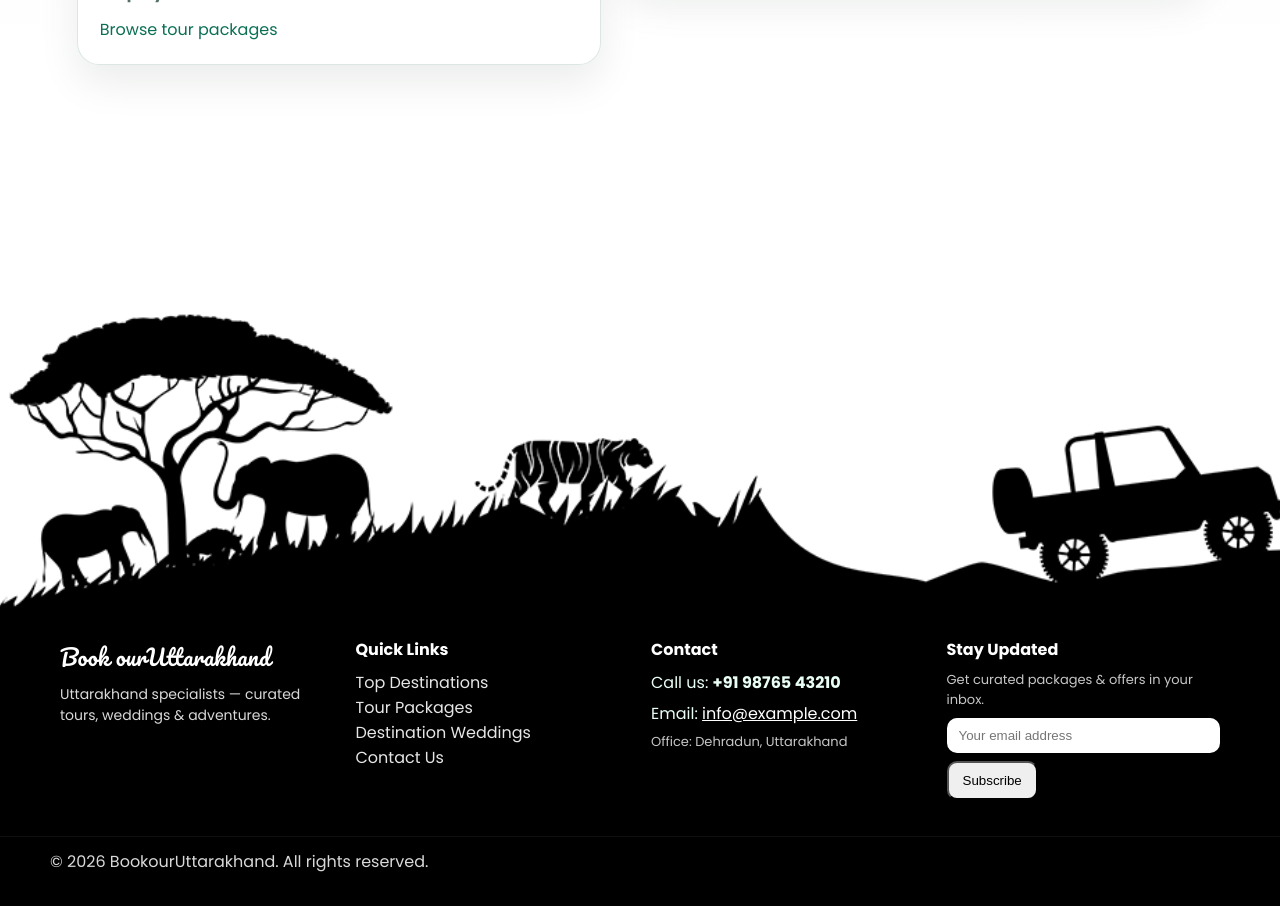
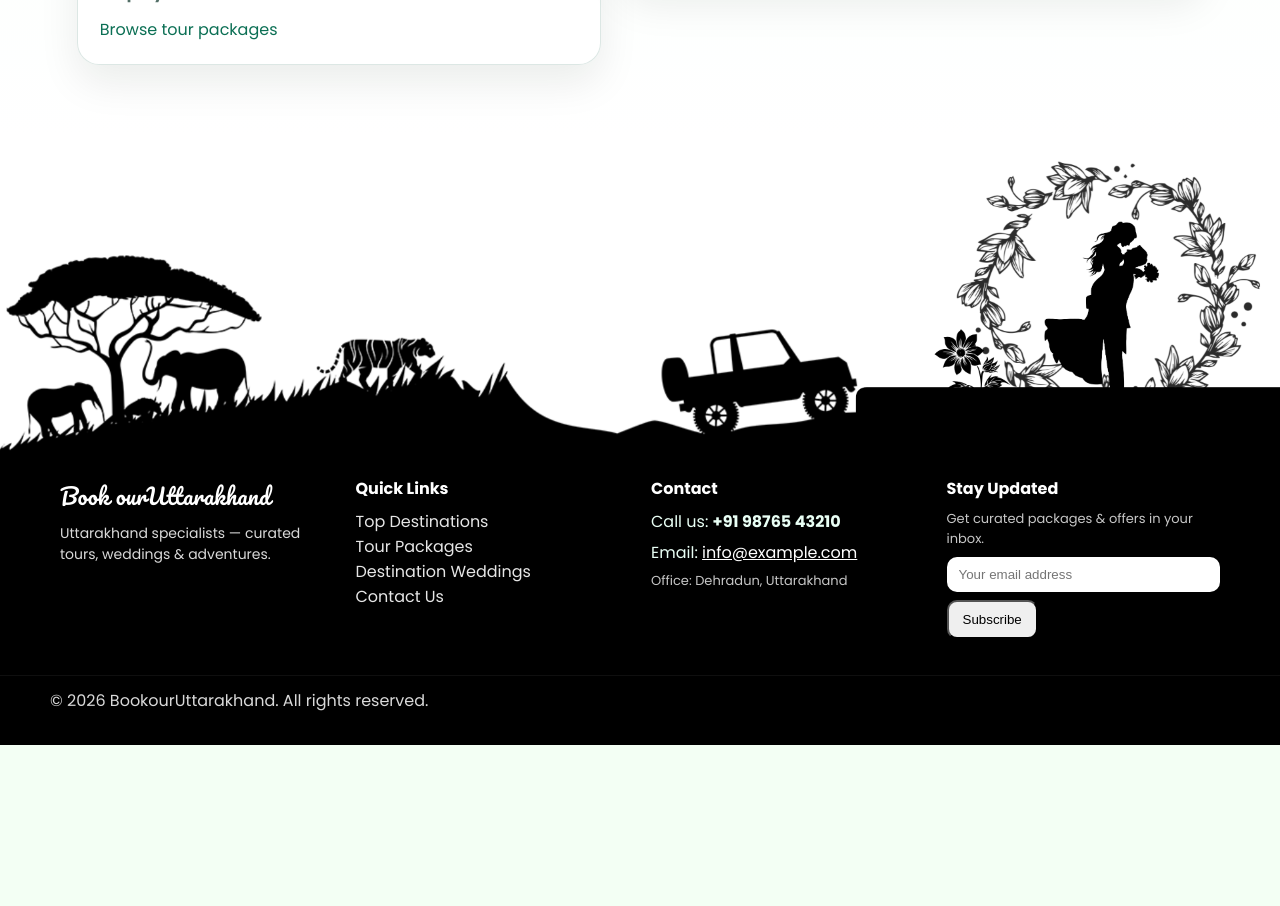
Before and after one commit to amankProgrammer/book-my-uttarakhand, a React (Vite) app: page /contact in a window 1280 px wide. Shown: the part 1060-1966 px from the top of the page. After the commit the page ends 1805 px from the top, so only its background shows below. Built offline with nearby package versions, Linux system fonts and the light colour scheme; no server answers.

Commit message:
final fix

```diff
--- a/src/pages/pages.css
+++ b/src/pages/pages.css
@@ -3788,6 +3788,18 @@
 
   .contact-form-row {
     grid-template-columns: 1fr;
+  }
+}
+
+@media (max-width: 520px) {
+  .contact-hero-actions a {
+    width: 100%;
+    justify-content: center;
+  }
+
+  .contact-panel,
+  .contact-form-card {
+    padding: 18px;
   }
 }
 
--- a/src/style.css
+++ b/src/style.css
@@ -32,6 +32,16 @@
   color: var(--text);
   font-family: var(--font-sans);
   overflow-x: hidden;
+}
+
+img,
+video,
+iframe {
+  max-width: 100%;
+}
+
+[id] {
+  scroll-margin-top: calc(var(--navbar-height) + 14px);
 }
 
 .container {
@@ -329,7 +339,7 @@
 .video-banner {
   margin-top: var(--navbar-height);
   height: calc(100dvh - var(--navbar-height));
-  min-height: 100vh;
+  min-height: 500px;
   width: 100%;
   position: relative;
   overflow: hidden;
@@ -1101,6 +1111,10 @@
   .wedding-card {
     transform: translateY(-8px);
     padding: 16px;
+  }
+
+  .dw-rsvp {
+    padding: 72px 16px;
   }
 }
 
@@ -1839,6 +1853,10 @@
   .dw-hero {
     background-attachment: scroll;
   }
+
+  .dw-rsvp {
+    background-attachment: scroll;
+  }
 }
 
 .dw-hero::after {
```
